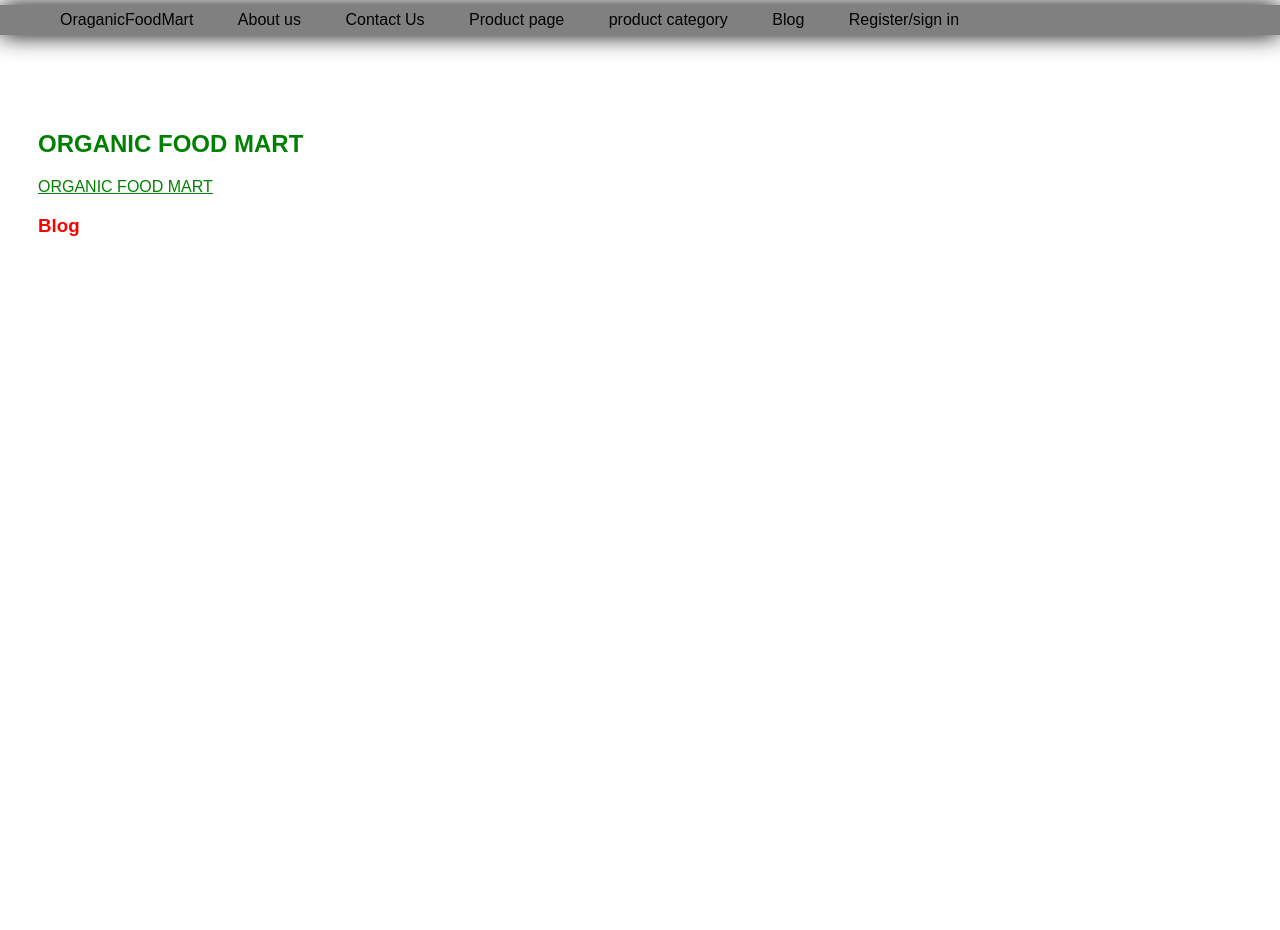
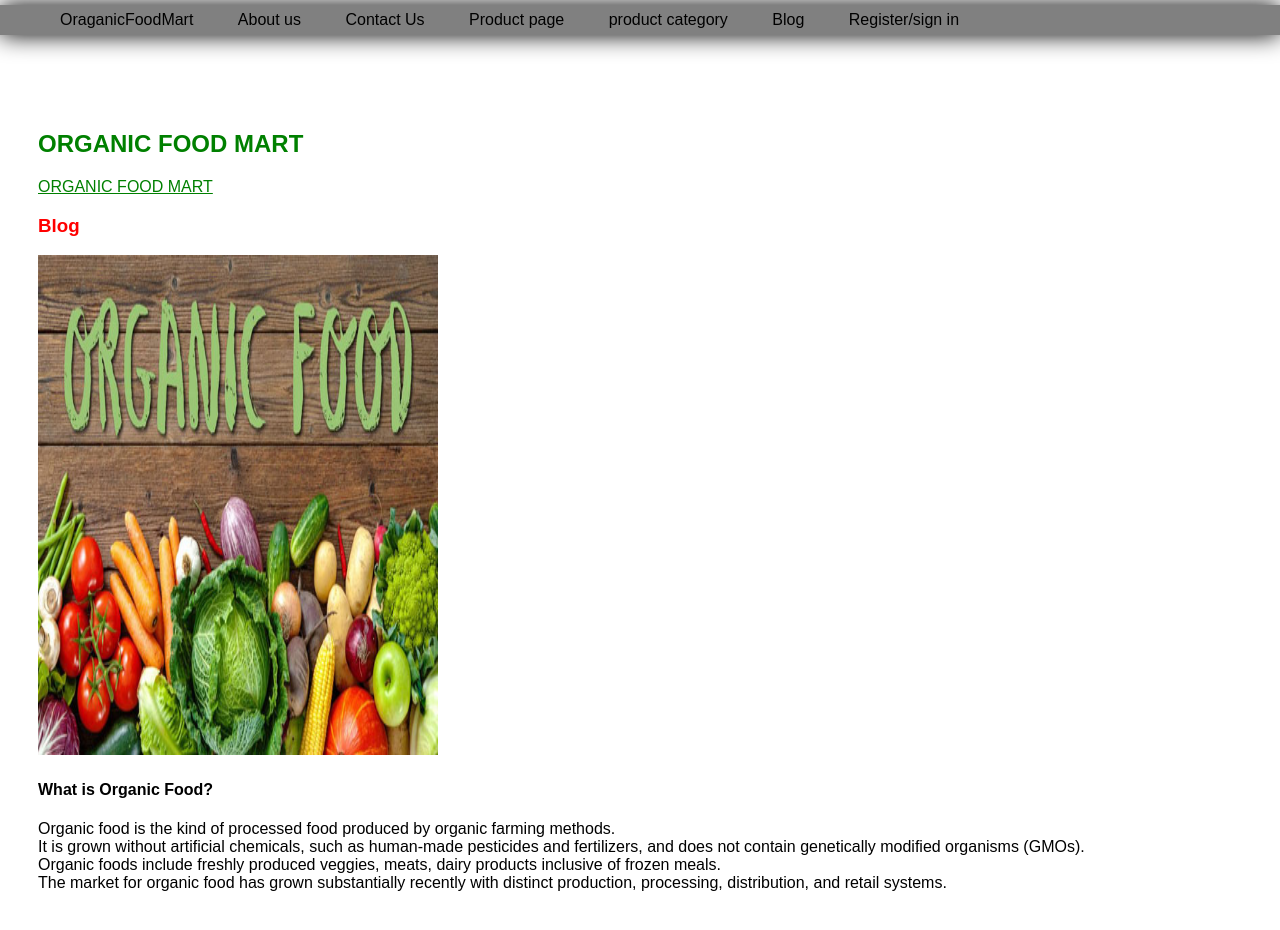
Before and after one commit to OrganicFoodMart/OrganicFoodMart.github.io, a plain HTML site: page Blog.html in a window 1280 px wide. Drawn offline with Linux system fonts and the light colour scheme.

Commit message:
Add files via upload

```diff
--- a/Blog.html
+++ b/Blog.html
@@ -36,5 +36,14 @@
  		<h2>ORGANIC FOOD MART  </h2>
 		<a href="index.html">ORGANIC FOOD MART</a>
  		<h3> Blog </h3 >
+		<img src="Organic-Food.jpg" alt="Straight from the farm" width="400" height="500">
+
+		<h4> What is Organic Food? </h4>
+		<p>
+		Organic food is the kind of processed food produced by organic farming methods.<br>
+		It is grown without artificial chemicals, such as human-made pesticides and fertilizers,
+ and does not contain genetically modified organisms (GMOs).<br> Organic foods include freshly produced veggies,
+ meats, dairy products inclusive of frozen meals.<br> The market for organic food has grown substantially
+ recently with distinct production, processing, distribution, and retail systems.   </p>
 	</body >
  </html >
```
Also changed, not shown: ContactUs.html (+2 -0 lines), IndividualProduct.html (+2 -0 lines), ProductCategory.html (+1 -0 lines), SignUp-Login.html (+1 -0 lines), aboutUsPage.html (+2 -1 lines), index.html (+3 -1 lines), Organic-Food.jpg (added), Organic-Food2.jpg (added), Organic-Food3.jpg (added), Organic-Food4.jpg (added).
